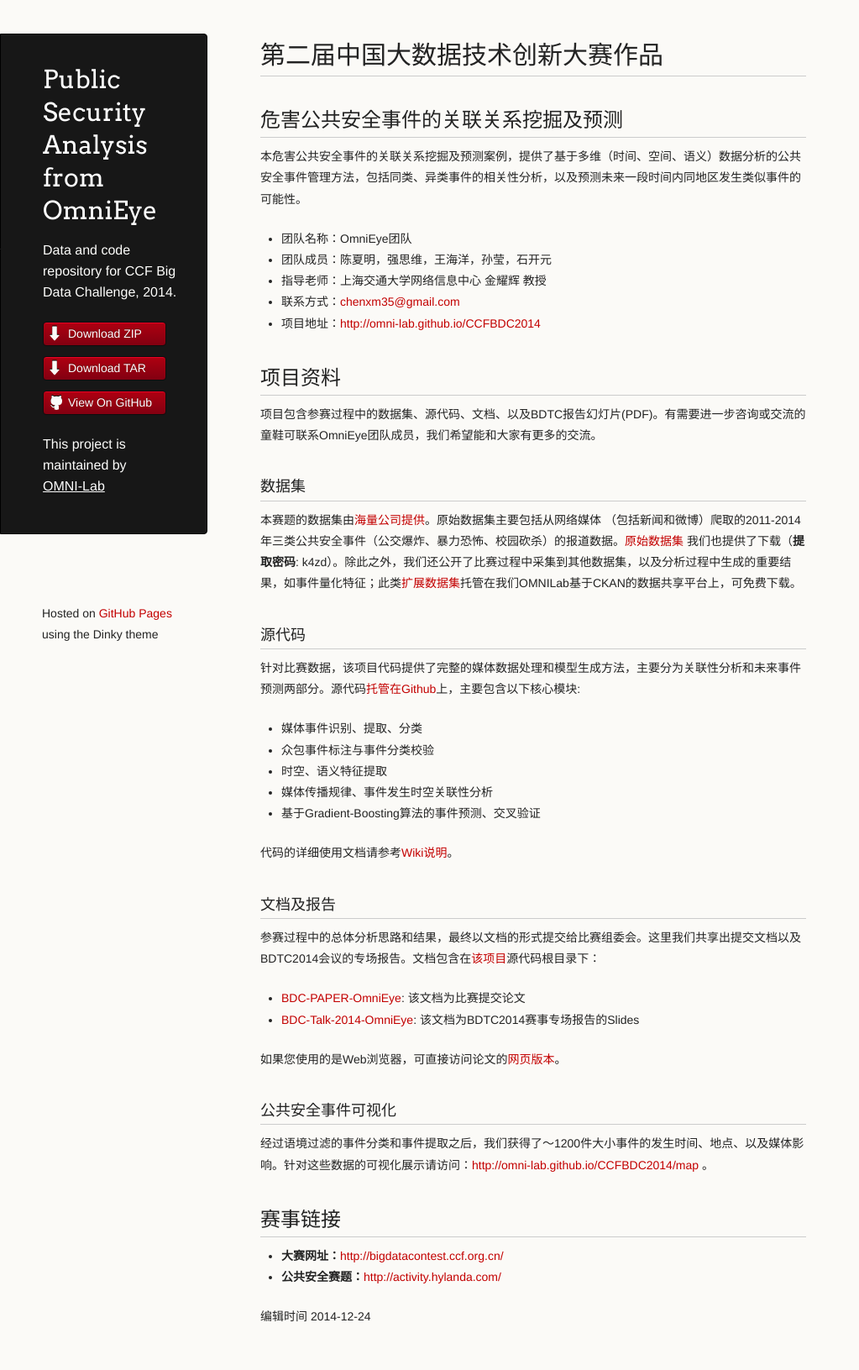
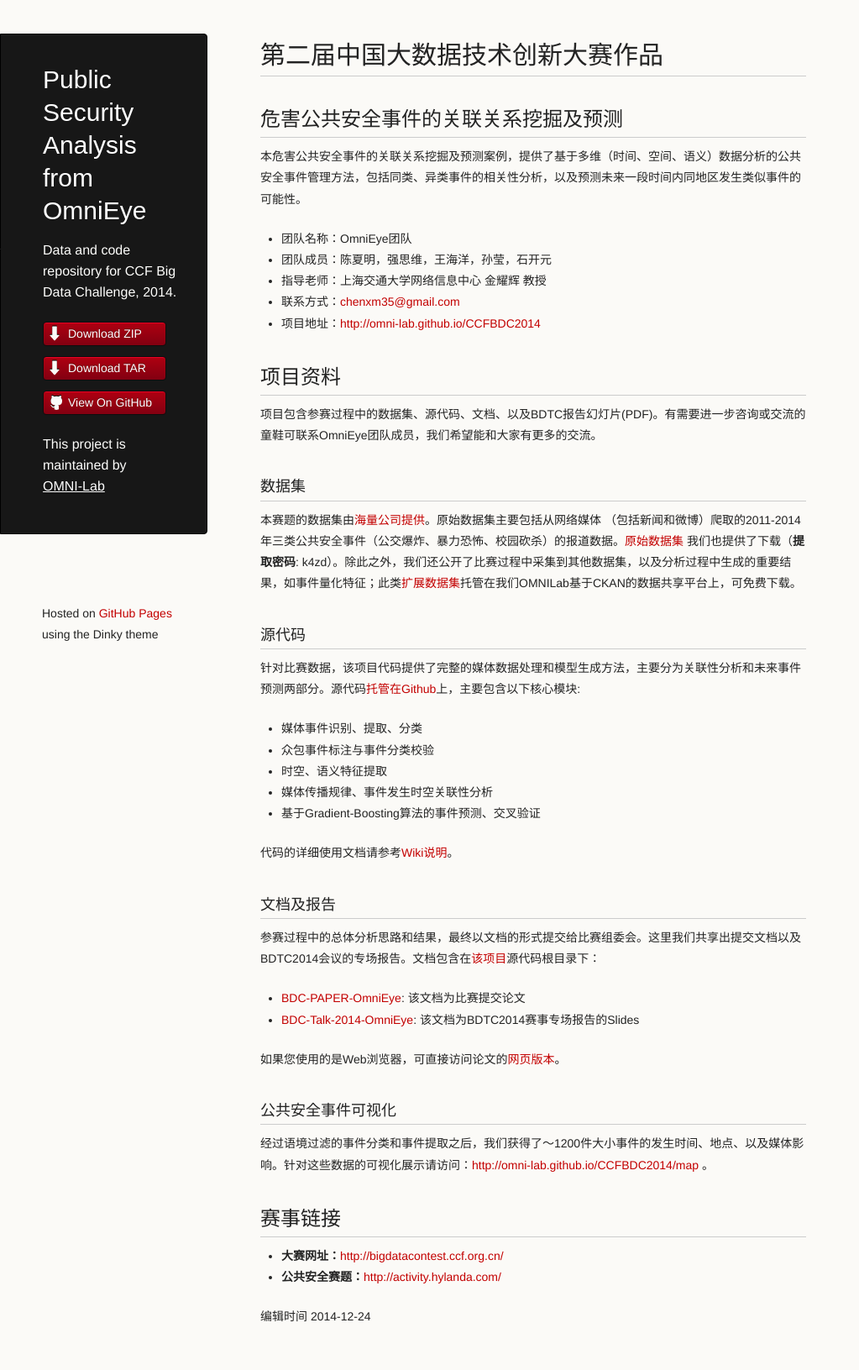
Before and after one commit to OMNILab/CCFBDC2014, a PHP site: page / in a window 1280 px wide. Shown: the whole page at 84% size, without its empty margins (0-1023 px from the left). Run offline with PHP 8.4, Linux system fonts and the light colour scheme; some web fonts are replaced.

Commit message:
Replace google fonts with 360 repository: fonts.useso.com

```diff
--- a/stylesheets/styles.css
+++ b/stylesheets/styles.css
@@ -1,4 +1,4 @@
-@import url(https://fonts.googleapis.com/css?family=Arvo:400,700,400italic);
+@import url(https://fonts.useso.com/css?family=Arvo:400,700,400italic);
 
 /* MeyerWeb Reset */
 
```
